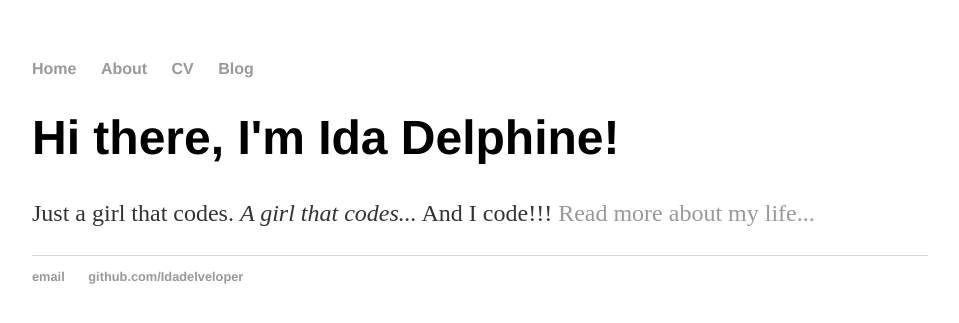
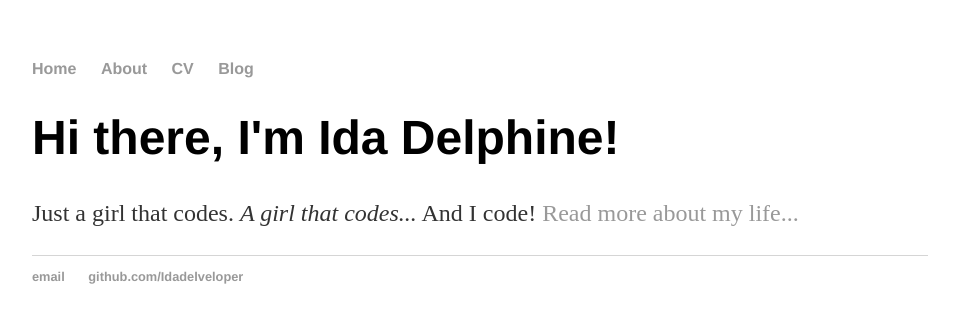
Before and after one commit to Idadelveloper/Idadelveloper.github.io, a Jekyll site: the page built from index.html, in a window 1280 px wide. Shown: the top 323 px of the page, without its empty margins (160-1119 px from the left). Built offline with Jekyll 4.4.1, drawn with Linux system fonts in a browser that asks for light colours.

Commit message:
Update index.html

```diff
--- a/index.html
+++ b/index.html
@@ -1,30 +1,8 @@
-<!DOCTYPE html>
-<html>
-	<head>
-		<title>Ida Delphine, A girl that codes</title>
-		<!-- link to main stylesheet -->
-		<link rel="stylesheet" type="text/css" href="/css/main.css">
-	</head>
-	<body>
-		<nav>
-    		<ul>
-        		<li><a href="/">Home</a></li>
-	        	<li><a href="/about">About</a></li>
-        		<li><a href="/cv">CV</a></li>
-        		<li><a href="/blog">Blog</a></li>
-    		</ul>
-		</nav>
-		<div class="container">
-    		<div class="blurb">
-        		<h1>Hi there, I'm Ida Delphine!</h1>
-				<p>Just a girl that codes. <em> A girl that codes...</em> And I code!!! <a href="/about">Read more about my life...</a></p>
-    		</div><!-- /.blurb -->
-		</div><!-- /.container -->
-		<footer>
-    		<ul>
-        		<li><a href="mailto:idadelm@gmail.com">email</a></li>
-        		<li><a href="https://github.com/Idadelveloper">github.com/Idadelveloper</a></li>
-			</ul>
-		</footer>
-	</body>
-</html>
+---
+layout: default
+title: Ida Delphine, A girl that codes
+---
+<div class="blurb">
+	<h1>Hi there, I'm Ida Delphine!</h1>
+	<p>Just a girl that codes. <em>A girl that codes...</em> And I code! <a href="/about">Read more about my life...</a></p>
+</div><!-- /.blurb -->
```
